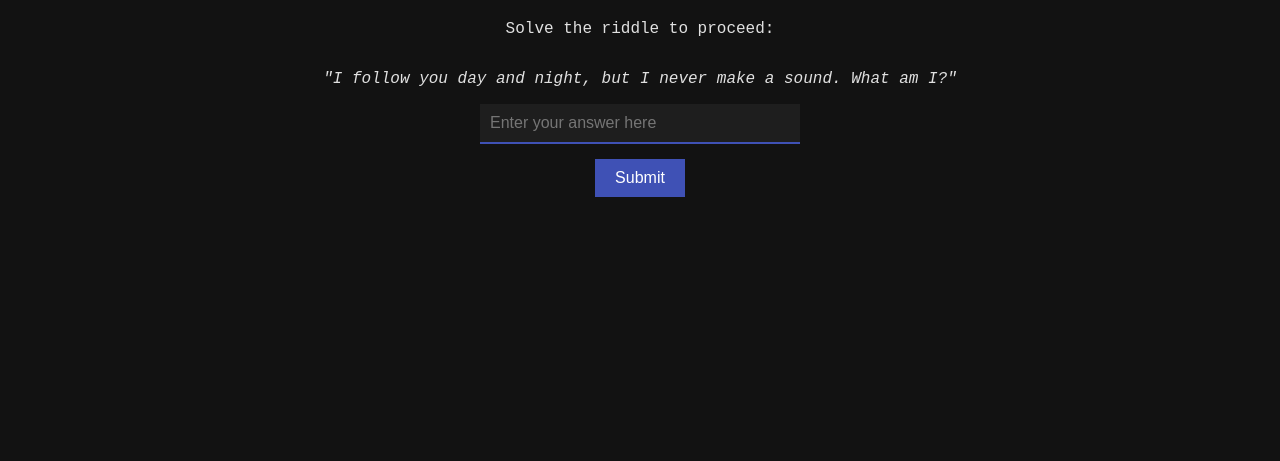
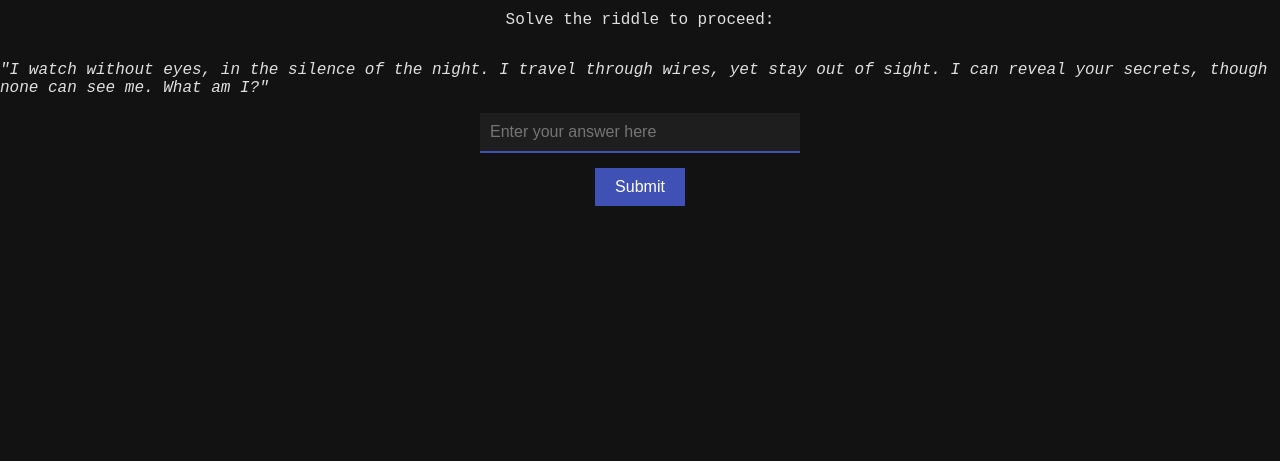
Before and after one commit to RakkunP/Treasure-Hunt, a plain HTML site: page index.html in a window 1280 px wide. Shown: the part 339-800 px from the top of the page. Drawn offline with Linux system fonts and the light colour scheme.

Commit message:
updated riddle

```diff
--- a/index.html
+++ b/index.html
@@ -51,7 +51,10 @@
 <body>
   <h1>The Riddle Awaits</h1>
   <p>Solve the riddle to proceed:</p>
-  <p><em>"I follow you day and night, but I never make a sound. What am I?"</em></p>
+  <p><em>"I watch without eyes, in the silence of the night.
+I travel through wires, yet stay out of sight.
+I can reveal your secrets, though none can see me.
+What am I?"</em></p>
 
   <form id="riddleForm">
     <input type="text" id="answer" placeholder="Enter your answer here">
@@ -66,7 +69,7 @@
       // Trim and convert answer to lower case for case-insensitive comparison
       var userAnswer = document.getElementById('answer').value.trim().toLowerCase();
       // Change the answer below to the correct response you want (for example: 'shadow')
-      var correctAnswer = 'shadow';
+      var correctAnswer = 'spyware';
 
       if (userAnswer === correctAnswer) {
         // If correct, redirect to the challenge page
```
